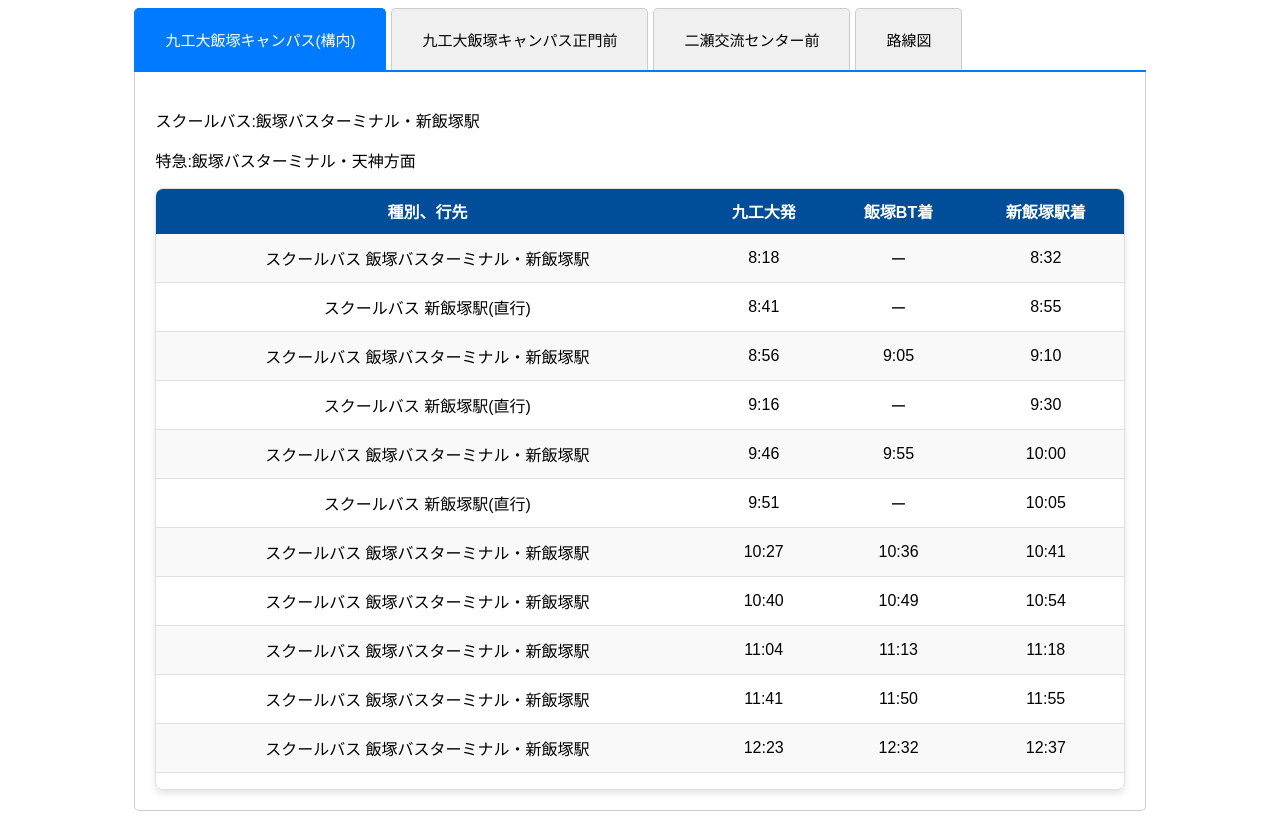
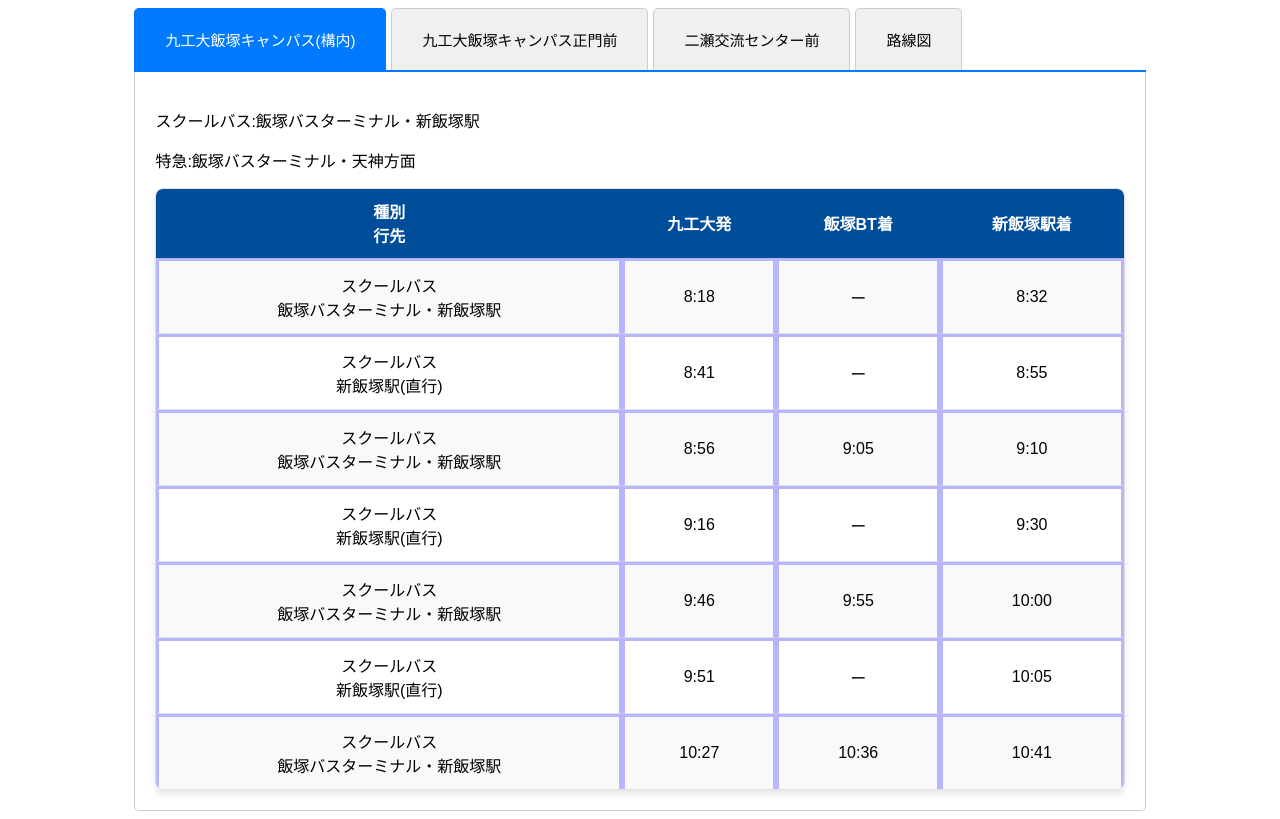
Before and after one commit to 821-1/821-1.github.io, a website: page index.html in a window 1280 px wide. Shown: the part 118-937 px from the top of the page. Drawn offline with Linux system fonts and the light colour scheme.

Commit message:
平日分完成

```diff
--- /dev/null
+++ b/futase_timetable.js
@@ -0,0 +1,86 @@
+"use strict";
+const futase_timeTable = [
+    { "id": 1, "type": 1, "depart": "06:22", "arriveBT": "06:30", "arriveSta": null, "arriveTenjin": null },
+    { "id": 2, "type": 3, "depart": "06:52", "arriveBT": "07:00", "arriveSta": "07:05", "arriveTenjin": null },
+    { "id": 3, "type": 1, "depart": "07:07", "arriveBT": "07:15", "arriveSta": null, "arriveTenjin": null },
+    { "id": 4, "type": 2, "depart": "07:23", "arriveBT": "07:31", "arriveSta": "07:36", "arriveTenjin": null },
+    { "id": 5, "type": 3, "depart": "08:04", "arriveBT": "08:12", "arriveSta": "08:17", "arriveTenjin": null },
+    { "id": 6, "type": 1, "depart": "08:26", "arriveBT": "08:34", "arriveSta": null, "arriveTenjin": null },
+    { "id": 7, "type": 2, "depart": "08:42", "arriveBT": "08:50", "arriveSta": "08:55", "arriveTenjin": null },
+    { "id": 8, "type": 1, "depart": "09:29", "arriveBT": "09:37", "arriveSta": null, "arriveTenjin": null },
+    { "id": 9, "type": 1, "depart": "10:04", "arriveBT": "10:12", "arriveSta": null, "arriveTenjin": null },
+    { "id": 10, "type": 2, "depart": "10:32", "arriveBT": "10:40", "arriveSta": "10:45", "arriveTenjin": null },
+    { "id": 11, "type": 1, "depart": "11:23", "arriveBT": "11:31", "arriveSta": null, "arriveTenjin": null },
+    { "id": 12, "type": 1, "depart": "12:10", "arriveBT": "12:18", "arriveSta": null, "arriveTenjin": null },
+    { "id": 13, "type": 2, "depart": "12:32", "arriveBT": "12:40", "arriveSta": "12:45", "arriveTenjin": null },
+    { "id": 14, "type": 11, "depart": "12:39", "arriveBT": "12:46", "arriveSta": null, "arriveTenjin": "13:50" },
+    { "id": 15, "type": 2, "depart": "13:32", "arriveBT": "13:40", "arriveSta": "13:45", "arriveTenjin": null },
+    { "id": 16, "type": 1, "depart": "14:10", "arriveBT": "14:18", "arriveSta": null, "arriveTenjin": null },
+    { "id": 17, "type": 2, "depart": "14:32", "arriveBT": "14:40", "arriveSta": "14:45", "arriveTenjin": null },
+    { "id": 18, "type": 1, "depart": "15:10", "arriveBT": "15:18", "arriveSta": null, "arriveTenjin": null },
+    { "id": 19, "type": 2, "depart": "15:32", "arriveBT": "15:40", "arriveSta": "15:45", "arriveTenjin": null },
+    { "id": 20, "type": 1, "depart": "16:10", "arriveBT": "16:18", "arriveSta": null, "arriveTenjin": null },
+    { "id": 21, "type": 2, "depart": "16:32", "arriveBT": "16:40", "arriveSta": "16:45", "arriveTenjin": null },
+    { "id": 22, "type": 11, "depart": "16:34", "arriveBT": "16:41", "arriveSta": null, "arriveTenjin": "17:49" },
+    { "id": 23, "type": 1, "depart": "17:10", "arriveBT": "17:40", "arriveSta": null, "arriveTenjin": null },
+    { "id": 24, "type": 2, "depart": "17:32", "arriveBT": "17:40", "arriveSta": "17:45", "arriveTenjin": null },
+    { "id": 25, "type": 2, "depart": "18:32", "arriveBT": "18:40", "arriveSta": "18:45", "arriveTenjin": null },
+    { "id": 26, "type": 11, "depart": "18:39", "arriveBT": "18:46", "arriveSta": null, "arriveTenjin": "19:54" },
+    { "id": 27, "type": 1, "depart": "19:01", "arriveBT": "19:09", "arriveSta": null, "arriveTenjin": null },
+    { "id": 28, "type": 11, "depart": "19:39", "arriveBT": "19:46", "arriveSta": null, "arriveTenjin": "20:50" },
+    { "id": 29, "type": 2, "depart": "19:52", "arriveBT": "20:00", "arriveSta": "20:04", "arriveTenjin": null },
+];
+const futase_table = document.createElement('table');
+if (futase_timeTable.length > 0) {
+    // keyof TimeTableRow を使ってキーを取得
+    const keys = ['type', 'depart', 'arriveBT', 'arriveSta', 'arriveTenjin'];
+    const headerNames = {
+        'type': '行先番号\n経由地\n行先',
+        'depart': '九工大\n発',
+        'arriveBT': '飯塚BT\n着',
+        'arriveSta': '新飯塚駅\n着',
+        'arriveTenjin': '天神高速\nバスターミナル\n着'
+    };
+    // --- ヘッダーの作成 ---
+    const trHeader = document.createElement('tr');
+    for (const key of keys) {
+        const th = document.createElement('th');
+        th.textContent = headerNames[key] || key;
+        trHeader.appendChild(th);
+    }
+    futase_table.appendChild(trHeader);
+    // --- テーブル本体の作成 ---
+    for (let i = 0; i < futase_timeTable.length; i++) {
+        const tr = document.createElement('tr');
+        for (const key of keys) {
+            const td = document.createElement('td');
+            const cellValue = futase_timeTable[i][key];
+            if (key === 'type') {
+                if (cellValue == 11) {
+                    td.textContent = "特急\n卸商団地\n天神";
+                }
+                else if (cellValue === 1) {
+                    td.textContent = "2 \n\n飯塚バスターミナル";
+                }
+                else if (cellValue === 2) {
+                    td.textContent = "2\n飯塚バスターミナル・新飯塚駅\n西鉄飯塚営業所";
+                }
+                else if (cellValue === 3) {
+                    td.textContent = "2\n飯塚バスターミナル・新飯塚駅\n近畿大学前";
+                }
+                else {
+                    td.textContent = "error";
+                }
+            }
+            else if (cellValue === null) {
+                td.textContent = "ー";
+            }
+            else {
+                td.textContent = String(cellValue);
+            }
+            tr.appendChild(td);
+        }
+        futase_table.appendChild(tr);
+    }
+}
+document.getElementById('futase')?.appendChild(futase_table);
--- a/gakunai_timetable.js
+++ b/gakunai_timetable.js
@@ -1,5 +1,5 @@
 "use strict";
-const timeTable = [
+const gakunai_TimeTable = [
     { "id": 1, "type": 2, "depart": "8:18", "arriveBT": null, "arriveSta": "8:32" },
     { "id": 2, "type": 12, "depart": "8:41", "arriveBT": null, "arriveSta": "8:55" },
     { "id": 3, "type": 1, "depart": "8:56", "arriveBT": "9:05", "arriveSta": "9:10" },
@@ -34,12 +34,12 @@
     { "id": 32, "type": 1, "depart": "20:11", "arriveBT": "20:20", "arriveSta": "20:25" },
     { "id": 33, "type": 2, "depart": "20:45", "arriveBT": "20:54", "arriveSta": "20:59" }
 ];
-const table = document.createElement('table');
-if (timeTable.length > 0) {
+const gakunai_table = document.createElement('table');
+if (gakunai_TimeTable.length > 0) {
     // keyof TimeTableRow を使ってキーを取得
     const keys = ['type', 'depart', 'arriveBT', 'arriveSta'];
     const headerNames = {
-        'type': '種別、行先',
+        'type': '種別\n行先',
         'depart': '九工大発',
         'arriveBT': '飯塚BT着',
         'arriveSta': '新飯塚駅着'
@@ -51,22 +51,22 @@
         th.textContent = headerNames[key] || key;
         trHeader.appendChild(th);
     }
-    table.appendChild(trHeader);
+    gakunai_table.appendChild(trHeader);
     // --- テーブル本体の作成 ---
-    for (let i = 0; i < timeTable.length; i++) {
+    for (let i = 0; i < gakunai_TimeTable.length; i++) {
         const tr = document.createElement('tr');
         for (const key of keys) {
             const td = document.createElement('td');
-            const cellValue = timeTable[i][key];
+            const cellValue = gakunai_TimeTable[i][key];
             if (key === 'type') {
                 if (cellValue == 51) {
-                    td.textContent = "特急 卸商団地・天神";
+                    td.textContent = "特急\n卸商団地・天神";
                 }
                 else if (cellValue === 11 || cellValue === 12) {
-                    td.textContent = "スクールバス 新飯塚駅(直行)";
+                    td.textContent = "スクールバス\n新飯塚駅(直行)";
                 }
                 else if (cellValue === 1 || cellValue === 2) {
-                    td.textContent = "スクールバス 飯塚バスターミナル・新飯塚駅";
+                    td.textContent = "スクールバス\n飯塚バスターミナル・新飯塚駅";
                 }
                 else {
                     td.textContent = "error";
@@ -80,7 +80,7 @@
             }
             tr.appendChild(td);
         }
-        table.appendChild(tr);
+        gakunai_table.appendChild(tr);
     }
 }
-document.getElementById('gakunai')?.appendChild(table);
+document.getElementById('gakunai')?.appendChild(gakunai_table);
--- a/index.css
+++ b/index.css
@@ -53,16 +53,17 @@
 }
 
 .table-container {
-  max-height: 400px;  /* テーブルの最大高さ（これを超えるとスクロールする） */
-  overflow-y: auto;   /* 縦スクロールを有効にする */
+  max-height: 400px;
+  overflow-y: auto;
   border: 1px solid #ddd;
 }
-#gakunai {
+#gakunai,#futase,#seimon {
     border: 1px solid #e0e0e0;
     height: 600px;
-    overflow-y: auto;          /* ここで縦スクロールを発生させる */
-    border-radius: 8px;        /* 💡角丸はテーブルではなく、この親要素にかける */
-    box-shadow: 0 4px 6px rgba(0,0,0,0.1); /* 💡シャドウも親要素にかける */
+    overflow-y: auto;
+    border-radius: 8px;
+    box-shadow: 0 4px 6px rgba(0,0,0,0.1);
+    white-space: pre-wrap;
 
     table {
         width: 100%;
@@ -82,9 +83,12 @@
     }
 
     td {
+        border-style: solid;
+        border-color:#b7b5ff;
         padding: 12px;
         text-align: center;
         border-bottom: 1px solid #e0e0e0;
+        white-space: pre-wrap;
     }
 
     tr:last-child td {
--- a/index.html
+++ b/index.html
@@ -23,10 +23,12 @@
         </div>
         <div id="tab2" class="tab">
           <p>2:飯塚バスターミナル・新飯塚駅方面</p>
+          <div id="seimon"></div>
         </div>
         <div id="tab3" class="tab">
           <p>特急:飯塚バスターミナル・天神方面</p>
           <p>2:飯塚バスターミナル・新飯塚駅方面</p>
+          <div id="futase"></div>
         </div>
         <div id="tab4" class="tab">
           <img src="images/路線図.png" alt="路線図" style="max-width: 100%; height: auto;">
@@ -36,5 +38,7 @@
     <script src="index.js"></script>
     <script src="time.js"></script>
     <script src="./gakunai_timetable.js"></script>
+    <script src="./futase_timetable.js"></script>
+    <script src="./seimon_timetable.js"></script>
   </body>
 </html>
--- /dev/null
+++ b/seimon_timetable.js
@@ -0,0 +1,57 @@
+"use strict";
+const seimon_timeTable = [
+    { "id": 1, "type": 1, "depart": "08:40", "arriveBT": "08:50", "arriveSta": "08:55" },
+    { "id": 2, "type": 1, "depart": "10:30", "arriveBT": "10:40", "arriveSta": "10:45" },
+    { "id": 3, "type": 1, "depart": "12:30", "arriveBT": "12:40", "arriveSta": "12:45" },
+    { "id": 4, "type": 1, "depart": "13:30", "arriveBT": "13:40", "arriveSta": "13:45" },
+    { "id": 5, "type": 1, "depart": "14:30", "arriveBT": "14:40", "arriveSta": "14:45" },
+    { "id": 6, "type": 1, "depart": "15:30", "arriveBT": "15:40", "arriveSta": "15:45" },
+    { "id": 7, "type": 1, "depart": "16:30", "arriveBT": "16:40", "arriveSta": "16:45" },
+    { "id": 8, "type": 1, "depart": "17:30", "arriveBT": "17:40", "arriveSta": "17:45" },
+    { "id": 9, "type": 1, "depart": "18:30", "arriveBT": "18:40", "arriveSta": "18:45" },
+    { "id": 10, "type": 1, "depart": "19:50", "arriveBT": "20:00", "arriveSta": "20:04" },
+];
+const seimon_table = document.createElement('table');
+if (seimon_timeTable.length > 0) {
+    // keyof TimeTableRow を使ってキーを取得
+    const keys = ['type', 'depart', 'arriveBT', 'arriveSta'];
+    const headerNames = {
+        'type': '行先番号\n経由地\n行先',
+        'depart': '九工大\n発',
+        'arriveBT': '飯塚BT\n着',
+        'arriveSta': '新飯塚駅\n着',
+    };
+    // --- ヘッダーの作成 ---
+    const trHeader = document.createElement('tr');
+    for (const key of keys) {
+        const th = document.createElement('th');
+        th.textContent = headerNames[key] || key;
+        trHeader.appendChild(th);
+    }
+    seimon_table.appendChild(trHeader);
+    // --- テーブル本体の作成 ---
+    for (let i = 0; i < seimon_timeTable.length; i++) {
+        const tr = document.createElement('tr');
+        for (const key of keys) {
+            const td = document.createElement('td');
+            const cellValue = seimon_timeTable[i][key];
+            if (key === 'type') {
+                if (cellValue === 1) {
+                    td.textContent = "2\n飯塚バスターミナル・新飯塚駅\n西鉄飯塚営業所";
+                }
+                else {
+                    td.textContent = "error";
+                }
+            }
+            else if (cellValue === null) {
+                td.textContent = "ー";
+            }
+            else {
+                td.textContent = String(cellValue);
+            }
+            tr.appendChild(td);
+        }
+        seimon_table.appendChild(tr);
+    }
+}
+document.getElementById('seimon')?.appendChild(seimon_table);
```
Also changed, not shown: futase_timetable.ts (added, +103 -0 lines), gakunai_timetable.ts (+14 -14 lines), seimon_timetable.ts (added, +73 -0 lines).
